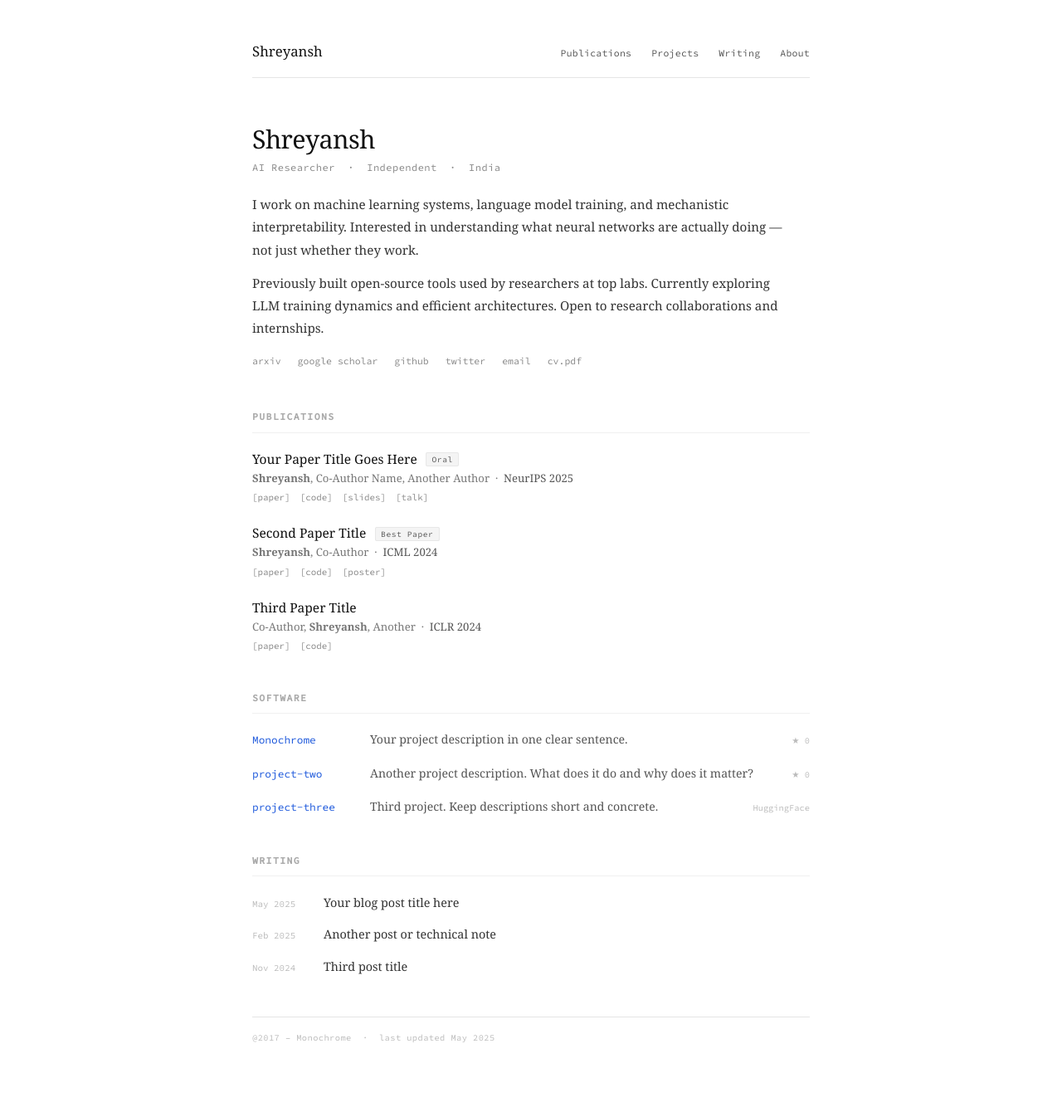
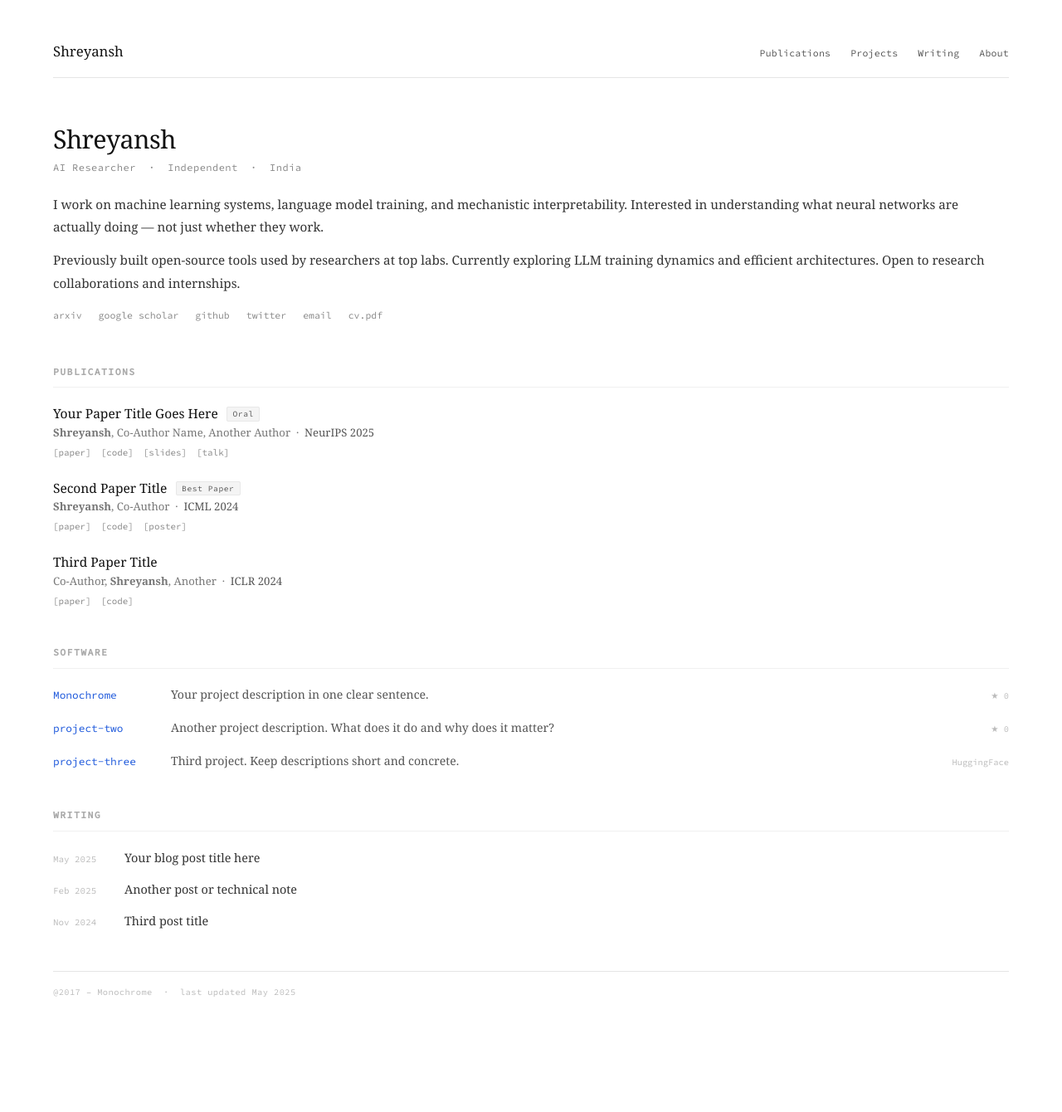
Before and after one commit to shrrynsh/shrrynsh.github.io, a Jekyll site: the page index.html, which Jekyll copies as it is, in a window 1280 px wide. Shown: the whole page at 83% size. Built offline with Jekyll 4.4.1, drawn with Linux system fonts in a browser that asks for light colours; after the commit the page ends 1285 px from its top, so only the background shows below that.

Commit message:
Make layout cover the whole window

```diff
--- a/index.html
+++ b/index.html
@@ -1,218 +1,25 @@
-<!-- <!DOCTYPE html>
+
+<!DOCTYPE html>
 <html lang="en">
 
 <head>
-	<meta charset="UTF-8">
-	<meta name="viewport" content="width=device-width, initial-scale=1.0">
-	<title>Shreyansh | Homepage</title>
+	<meta charset="UTF-8" />
+	<meta name="viewport" content="width=device-width, initial-scale=1.0" />
+	<title>Shreyansh</title>
+	<meta name="description"
+		content="Shreyansh — AI Researcher and Engineer. Publications, open-source projects, and writing on machine learning." />
+	<link rel="preconnect" href="https://fonts.googleapis.com" />
+	<link
+		href="https://fonts.googleapis.com/css2?family=Source+Serif+4:ital,wght@0,300;0,400;1,300;1,400&family=Source+Code+Pro:wght@400;500&display=swap"
+		rel="stylesheet" />
 	<style>
-		/* CSS Reset and Base Styles */
-		* {
+		*,
+		*::before,
+		*::after {
 			box-sizing: border-box;
 			margin: 0;
 			padding: 0;
 		}
-
-		body {
-			font-family: -apple-system, BlinkMacSystemFont, 'Segoe UI', sans-serif;
-			background-color: #fff;
-			color: #111;
-			line-height: 1.6;
-			-webkit-font-smoothing: antialiased;
-			-moz-osx-font-smoothing: grayscale;
-		}
-
-		a {
-			color: #111;
-			text-decoration: none;
-		}
-
-		a:hover {
-			text-decoration: underline;
-		}
-
-		/* Layout constraints */
-		.container {
-			width: 100%;
-			padding: 100px 5%;
-		}
-
-		/* Header / Nav */
-		header {
-			display: flex;
-			justify-content: space-between;
-			align-items: baseline;
-			margin-bottom: 120px;
-			flex-wrap: wrap;
-		}
-
-		.identity {
-			margin-bottom: 20px;
-		}
-
-		.name {
-			font-size: 1.5rem;
-			font-weight: 600;
-			letter-spacing: -0.5px;
-		}
-
-		.tagline {
-			display: block;
-			font-size: 0.95rem;
-			color: #111;
-			margin-top: 4px;
-			font-weight: normal;
-		}
-
-		nav {
-			display: flex;
-			gap: 24px;
-		}
-
-		nav a {
-			font-size: 0.95rem;
-		}
-
-		/* Sections */
-		section {
-			margin-bottom: 100px;
-		}
-
-		h2 {
-			font-size: 1.1rem;
-			font-weight: 600;
-			margin-bottom: 24px;
-			letter-spacing: -0.3px;
-		}
-
-		/* About Section */
-		.about-text {
-			font-size: 1.05rem;
-			max-width: none;
-			color: #111;
-		}
-
-		/* Projects Section */
-		.projects-grid {
-			display: grid;
-			grid-template-columns: repeat(auto-fit, minmax(300px, 1fr));
-			gap: 24px;
-		}
-
-		.project-card {
-			border: 1px solid #eee;
-			padding: 32px;
-			background: #fff;
-		}
-
-		.project-title {
-			font-size: 1.05rem;
-			font-weight: 600;
-			margin-bottom: 8px;
-		}
-
-		.project-desc {
-			font-size: 0.95rem;
-			color: #555;
-		}
-
-		/* Footer */
-		footer {
-			margin-top: 120px;
-			border-top: 1px solid #eee;
-			padding-top: 32px;
-			font-size: 0.85rem;
-			color: #999;
-		}
-
-		/* Responsive adjustments */
-		@media (max-width: 600px) {
-			header {
-				flex-direction: column;
-				gap: 20px;
-				margin-bottom: 80px;
-			}
-
-			.container {
-				padding: 60px 20px;
-			}
-
-			section {
-				margin-bottom: 80px;
-			}
-		}
-	</style>
-</head>
-
-<body>
-	<div class="container">
-		<header>
-			<div class="identity">
-				<a href="#" class="name">Shreyansh</a>
-				<span class="tagline">Developer building minimal, functional software.</span>
-			</div>
-			<nav>
-				<a href="#about">About</a>
-				<a href="#projects">Download</a>
-				<a href="https://github.com/shrrynsh/homepage">Project on Github</a>
-			</nav>
-		</header>
-
-		<section id="about">
-			<h2>About</h2>
-			<p class="about-text">
-				I am a software engineer focused on robust architecture and functional design.
-				I believe in building tools that respect the user's time and attention.
-				Currently exploring machine learning and robust systems engineering.
-			</p>
-		</section>
-
-		<section id="projects">
-			<h2>Selected Work</h2>
-			<div class="projects-grid">
-				<div class="project-card">
-					<div class="project-title">Project Alpha</div>
-					<div class="project-desc">A minimal, straightforward utility for data processing and analysis.</div>
-				</div>
-				<div class="project-card">
-					<div class="project-title">Project Beta</div>
-					<div class="project-desc">Fast, responsive web service built without heavy frameworks.</div>
-				</div>
-				<div class="project-card">
-					<div class="project-title">Project Gamma</div>
-					<div class="project-desc">Open source library aiming to simplify complex deployment pipelines.</div>
-				</div>
-				<div class="project-card">
-					<div class="project-title">Project Delta</div>
-					<div class="project-desc">Experimental machine learning models focusing on interpretability.</div>
-				</div>
-			</div>
-		</section>
-
-		<footer>
-			@2017 - Monochrome
-		</footer>
-	</div>
-</body>
-
-</html> -->
-
-
-
-
-
-
-<!DOCTYPE html>
-<html lang="en">
-<head>
-  <meta charset="UTF-8" />
-  <meta name="viewport" content="width=device-width, initial-scale=1.0" />
-  <title>Shreyansh</title>
-  <meta name="description" content="Shreyansh — AI Researcher and Engineer. Publications, open-source projects, and writing on machine learning." />
-  <link rel="preconnect" href="https://fonts.googleapis.com" />
-  <link href="https://fonts.googleapis.com/css2?family=Source+Serif+4:ital,wght@0,300;0,400;1,300;1,400&family=Source+Code+Pro:wght@400;500&display=swap" rel="stylesheet" />
-  <style>
-    *, *::before, *::after { box-sizing: border-box; margin: 0; padding: 0; }
 
 		body {
 			background: #fff;
@@ -220,13 +27,19 @@
 			font-family: Georgia, 'Source Serif 4', serif;
 			font-size: 16px;
 			line-height: 1.7;
-      max-width: 720px;
+			max-width: 100%;
 			margin: 0 auto;
-      padding: 3rem 1.5rem 5rem;
+			padding: 3rem 5% 5rem;
 		}
 
-    a { color: #1a56db; text-decoration: none; }
-    a:hover { text-decoration: underline; }
+		a {
+			color: #1a56db;
+			text-decoration: none;
+		}
+
+		a:hover {
+			text-decoration: underline;
+		}
 
 		/* ── NAV ── */
 		nav {
@@ -237,18 +50,36 @@
 			padding-bottom: 1rem;
 			border-bottom: 1px solid #e5e5e5;
 		}
-    .nav-name { font-size: 1.05rem; font-weight: 400; color: #111; }
-    .nav-links { display: flex; gap: 1.5rem; list-style: none; }
+
+		.nav-name {
+			font-size: 1.05rem;
+			font-weight: 400;
+			color: #111;
+		}
+
+		.nav-links {
+			display: flex;
+			gap: 1.5rem;
+			list-style: none;
+		}
+
 		.nav-links a {
 			font-family: 'Source Code Pro', monospace;
 			font-size: 0.72rem;
 			color: #555;
 			letter-spacing: 0.02em;
 		}
-    .nav-links a:hover { color: #111; text-decoration: none; }
+
+		.nav-links a:hover {
+			color: #111;
+			text-decoration: none;
+		}
 
 		/* ── INTRO ── */
-    .intro { margin-bottom: 3rem; }
+		.intro {
+			margin-bottom: 3rem;
+		}
+
 		h1 {
 			font-size: 1.9rem;
 			font-weight: 400;
@@ -257,6 +88,7 @@
 			margin-bottom: 0.4rem;
 			color: #111;
 		}
+
 		.subtitle {
 			font-family: 'Source Code Pro', monospace;
 			font-size: 0.75rem;
@@ -264,8 +96,17 @@
 			letter-spacing: 0.04em;
 			margin-bottom: 1.25rem;
 		}
-    .bio { font-size: 0.95rem; color: #333; line-height: 1.8; max-width: 640px; }
-    .bio p + p { margin-top: 0.8rem; }
+
+		.bio {
+			font-size: 0.95rem;
+			color: #333;
+			line-height: 1.8;
+			max-width: none;
+		}
+
+		.bio p+p {
+			margin-top: 0.8rem;
+		}
 
 		.contact-row {
 			margin-top: 1rem;
@@ -276,11 +117,21 @@
 			gap: 1.25rem;
 			flex-wrap: wrap;
 		}
-    .contact-row a { color: #888; }
-    .contact-row a:hover { color: #111; text-decoration: none; }
+
+		.contact-row a {
+			color: #888;
+		}
+
+		.contact-row a:hover {
+			color: #111;
+			text-decoration: none;
+		}
 
 		/* ── SECTIONS ── */
-    section { margin-bottom: 2.75rem; }
+		section {
+			margin-bottom: 2.75rem;
+		}
+
 		h2 {
 			font-size: 0.72rem;
 			font-family: 'Source Code Pro', monospace;
@@ -293,12 +144,36 @@
 		}
 
 		/* ── PUBLICATIONS ── */
-    .pub-item { margin-bottom: 1.4rem; }
-    .pub-title { font-size: 0.97rem; color: #111; line-height: 1.45; margin-bottom: 0.15rem; }
-    .pub-title a { color: #111; }
-    .pub-title a:hover { color: #1a56db; }
-    .pub-meta { font-size: 0.82rem; color: #777; line-height: 1.5; }
-    .pub-meta em { color: #555; font-style: normal; }
+		.pub-item {
+			margin-bottom: 1.4rem;
+		}
+
+		.pub-title {
+			font-size: 0.97rem;
+			color: #111;
+			line-height: 1.45;
+			margin-bottom: 0.15rem;
+		}
+
+		.pub-title a {
+			color: #111;
+		}
+
+		.pub-title a:hover {
+			color: #1a56db;
+		}
+
+		.pub-meta {
+			font-size: 0.82rem;
+			color: #777;
+			line-height: 1.5;
+		}
+
+		.pub-meta em {
+			color: #555;
+			font-style: normal;
+		}
+
 		.pub-links {
 			font-family: 'Source Code Pro', monospace;
 			font-size: 0.68rem;
@@ -306,8 +181,16 @@
 			display: flex;
 			gap: 0.75rem;
 		}
-    .pub-links a { color: #888; }
-    .pub-links a:hover { color: #1a56db; text-decoration: none; }
+
+		.pub-links a {
+			color: #888;
+		}
+
+		.pub-links a:hover {
+			color: #1a56db;
+			text-decoration: none;
+		}
+
 		.badge {
 			font-family: 'Source Code Pro', monospace;
 			font-size: 0.6rem;
@@ -328,13 +211,20 @@
 			gap: 0.75rem;
 			align-items: baseline;
 		}
+
 		.proj-name {
 			font-family: 'Source Code Pro', monospace;
 			font-size: 0.8rem;
 			color: #111;
 			min-width: 130px;
 		}
-    .proj-desc { font-size: 0.88rem; color: #555; line-height: 1.55; }
+
+		.proj-desc {
+			font-size: 0.88rem;
+			color: #555;
+			line-height: 1.55;
+		}
+
 		.proj-star {
 			font-family: 'Source Code Pro', monospace;
 			font-size: 0.65rem;
@@ -351,6 +241,7 @@
 			align-items: baseline;
 			gap: 1rem;
 		}
+
 		.post-date {
 			font-family: 'Source Code Pro', monospace;
 			font-size: 0.68rem;
@@ -358,8 +249,15 @@
 			white-space: nowrap;
 			min-width: 70px;
 		}
-    .post-title { font-size: 0.9rem; color: #333; }
-    .post-title a { color: #333; }
+
+		.post-title {
+			font-size: 0.9rem;
+			color: #333;
+		}
+
+		.post-title a {
+			color: #333;
+		}
 
 		/* ── FOOTER ── */
 		footer {
@@ -374,13 +272,26 @@
 
 		/* ── RESPONSIVE ── */
 		@media (max-width: 540px) {
-      body { padding: 2rem 1rem 4rem; }
-      nav { flex-direction: column; gap: 0.75rem; }
-      .proj-item { flex-wrap: wrap; }
-      .proj-star { margin-left: 0; }
+			body {
+				padding: 2rem 1rem 4rem;
+			}
+
+			nav {
+				flex-direction: column;
+				gap: 0.75rem;
+			}
+
+			.proj-item {
+				flex-wrap: wrap;
+			}
+
+			.proj-star {
+				margin-left: 0;
+			}
 		}
 	</style>
 </head>
+
 <body>
 
 	<nav>
@@ -402,8 +313,10 @@
         EDIT THIS: Replace with your actual bio. Keep it 2–3 short paragraphs.
         Focus on what you research, not who you are.
       -->
-      <p>I work on machine learning systems, language model training, and mechanistic interpretability. Interested in understanding what neural networks are actually doing — not just whether they work.</p>
-      <p>Previously built open-source tools used by researchers at top labs. Currently exploring LLM training dynamics and efficient architectures. Open to research collaborations and internships.</p>
+			<p>I work on machine learning systems, language model training, and mechanistic interpretability. Interested
+				in understanding what neural networks are actually doing — not just whether they work.</p>
+			<p>Previously built open-source tools used by researchers at top labs. Currently exploring LLM training
+				dynamics and efficient architectures. Open to research collaborations and internships.</p>
 		</div>
 		<div class="contact-row">
 			<!-- EDIT: Replace # with your actual URLs -->
@@ -434,7 +347,8 @@
 				<a href="#">Your Paper Title Goes Here</a>
 				<span class="badge">Oral</span>
 			</div>
-      <div class="pub-meta"><strong>Shreyansh</strong>, Co-Author Name, Another Author &nbsp;·&nbsp; <em>NeurIPS 2025</em></div>
+			<div class="pub-meta"><strong>Shreyansh</strong>, Co-Author Name, Another Author &nbsp;·&nbsp; <em>NeurIPS
+					2025</em></div>
 			<div class="pub-links">
 				<a href="#">[paper]</a>
 				<a href="#">[code]</a>
@@ -533,4 +447,5 @@
 	</footer>
 
 </body>
+
 </html>
```
Lines whose indentation alone changed are shown as unchanged.
